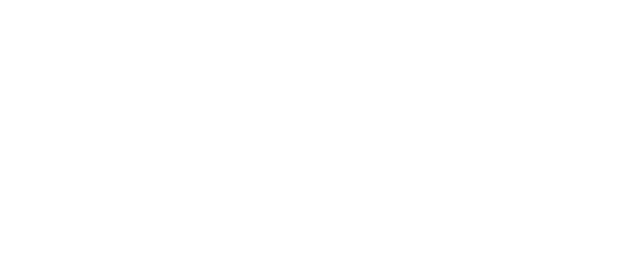
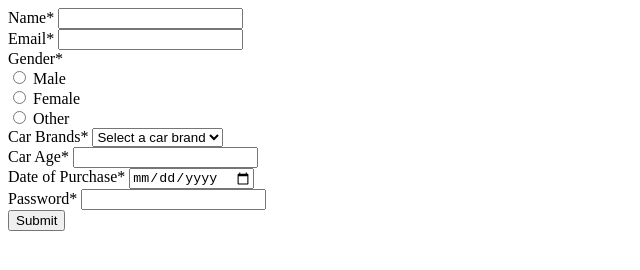
Before and after one commit to acciojob/car-insurance-form-ArunKumar023, a website: page main.html in a window 1280 px wide. Shown: the whole page, without its empty margins (0-640 px from the left). Drawn offline with Linux system fonts and the light colour scheme.

Commit message:
created a submission

```diff
--- a/main.html
+++ b/main.html
@@ -10,6 +10,43 @@
 	<!-- the entire body must be written by student -->
     <script type="text/javascript" src="./script.js">
 </script>
+	<form method="post">
+  <label for="name">Name*</label>
+  <input type="text" id="name" name="name" required>
+  <br>
+  <label for="email">Email*</label>
+  <input type="email" id="email" name="email" required>
+  <br>
+  <label>Gender*</label>
+  <br>
+  <input type="radio" id="male" name="gender" value="male" required>
+  <label for="male">Male</label>
+  <br>
+  <input type="radio" id="female" name="gender" value="female" required>
+  <label for="female">Female</label>
+  <br>
+  <input type="radio" id="other" name="gender" value="other" required>
+  <label for="other">Other</label>
+  <br>
+  <label for="cars">Car Brands*</label>
+  <select id="cars" name="cars" required>
+    <option value="" disabled selected>Select a car brand</option>
+    <option value="BMW">BMW</option>
+    <option value="Audi">Audi</option>
+    <option value="Mercedez">Mercedez</option>
+  </select>
+  <br>
+  <label for="carage">Car Age*</label>
+  <input type="number" id="carage" name="carage" required>
+  <br>
+  <label for="dop">Date of Purchase*</label>
+  <input type="date" id="dop" name="dop" required>
+  <br>
+  <label for="password">Password*</label>
+  <input type="password" id="password" name="password" required>
+  <br>
+  <button type="submit">Submit</button>
+</form>
 
 </body>
 
```
